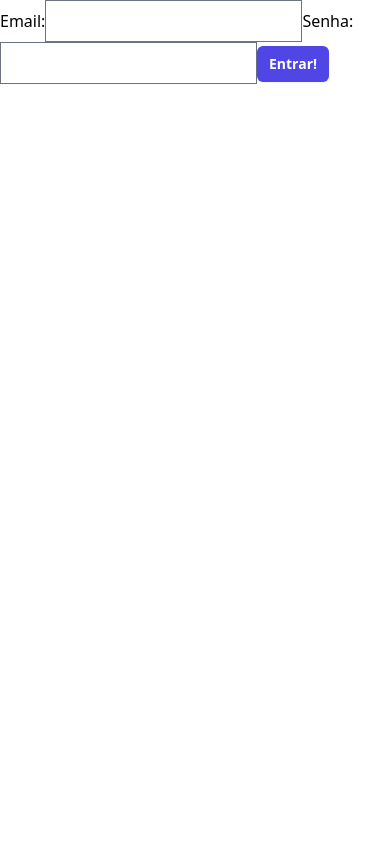
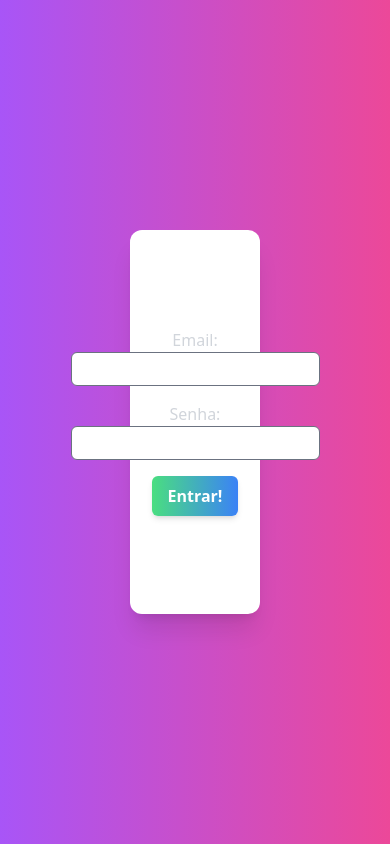
Before and after one commit to pkamibayashi/TierDown-React, a React (Vite) app: page /login in a window 390 px wide. Built offline with nearby package versions, Linux system fonts and the light colour scheme.

Commit message:
home style done

```diff
--- a/package.json
+++ b/package.json
@@ -11,7 +11,6 @@
   "dependencies": {
     "@heroicons/react": "^2.0.16",
     "@tailwindcss/forms": "^0.5.3",
-    "@tailwindcss/typography": "^0.5.9",
     "axios": "^1.3.4",
     "react": "^18.2.0",
     "react-dom": "^18.2.0",
@@ -19,6 +18,7 @@
     "react-type-animation": "^2.1.2"
   },
   "devDependencies": {
+    "@tailwindcss/typography": "^0.5.9",
     "@types/react": "^18.0.27",
     "@types/react-dom": "^18.0.10",
     "@vitejs/plugin-react": "^3.1.0",
--- a/src/pages/Home/index.jsx
+++ b/src/pages/Home/index.jsx
@@ -1,31 +1,35 @@
-import { HomeIcon } from '@heroicons/react/24/solid';
-import { TypeAnimation } from 'react-type-animation';
-import { Link } from 'react-router-dom';
+import { HomeIcon } from "@heroicons/react/24/solid";
+import { TypeAnimation } from "react-type-animation";
+import { Link } from "react-router-dom";
 
 export function Home() {
   return (
-    <div className=" h-screen flex flex-row px-20  bg-gradient-to-r from-violet-500 to-fuchsia-500">
-      <div className="text-6xl flex flex-col items-center justify-center w-2/4 px-1 gap-y-20 space-y-40 p-10 md: hidden ">
-        <h1 className="italic text-white	font-semibold">
-          Bem vindo ao TearDown Tracker!{' '}
+    <div className="h-screen flex flex-row px-20  bg-gradient-to-r from-purple-500 to-pink-500 ">
+      <div className="text-6xl flex flex-col items-center justify-center w-2/4 px-8 gap-y-20 space-y-40 p-10">
+        <div className="drop-shadow-lg before:block before:absolute before:-inset-1 before:-skew-y-3 before:bg-pink-500 relative inline-block">
+          <h1 className=" text-slate-300 font-medium   drop-shadow-lg text-white	relative   md:block hidden">
+            Bem vindo ao TearDown Tracker!{" "}
           </h1>
+        </div>
+        <div className="md:block hidden ">
           <TypeAnimation
-          className="text-gray-300 italic drop-shadow-lg "
-          sequence={['Uma Ferramenta Lenovo.', 10000, '']}
+            className="text-gray-300 italic drop-shadow-lg"
+            sequence={["Uma Ferramenta Lenovo.", 10000, ""]}
             speed={20}
             wrapper="h2"
             repeat={Infinity}
           />
         </div>
+      </div>
 
-      <div className="flex items-center justify-center w-2/4 flex-col gap-14 md:  flex justify-center	items-center">
+      <div className="flex items-center justify-center w-2/4 flex-col gap-14 md:flex mr-16">
         <Link to="/login">
-          <button className=" bg-indigo-500 px-4 py-8 w-80 text-3xl text-gray-300 italic rounded-lg drop-shadow-md hover:bg-indigo-600 font-semibold">
+          <button className="px-4 py-8 w-80 text-3xl text-gray-300 font-black italic rounded-lg drop-shadow-lg bg-gradient-to-r from-green-400 to-blue-500  hover:from-pink-500 hover:to-yellow-500 ... font-semibold">
             Fazer Login
           </button>
         </Link>
         <Link to="/signup">
-          <button className=" bg-indigo-500 px-4  py-8 w-80 text-3xl text-gray-300 italic rounded-lg drop-shadow-md hover:bg-indigo-600 font-semibold">
+          <button className="px-4 py-8 w-80 text-3xl text-gray-300 font-black italic rounded-lg drop-shadow-lg d bg-gradient-to-r from-green-400 to-blue-500  hover:from-pink-500 hover:to-yellow-500 ... font-semibold">
             Criar uma conta
           </button>
         </Link>
--- a/src/pages/Login/index.jsx
+++ b/src/pages/Login/index.jsx
@@ -33,31 +33,37 @@
   }
 
   return (
-    <form onSubmit={handleSumit}>
-      <label>Email:</label>
+    <div className="h-screen flex flex-row bg-gradient-to-r from-purple-500 to-pink-500">
+      <div className="flex justify-center w-4/12 h-96 bg-white rounded-xl shadow-xl mx-auto my-auto  p-10 ">
+        <form
+          onSubmit={handleSumit}
+          className="flex flex-col items-center justify-center"
+        >
+          <label className="text-gray-300 font-medium">Email:</label>
           <input
             type="email"
             name="email"
             value={form.email}
             onChange={handleChange}
+            className="border rounded-md px-2 py-1 mb-4 focus:outline-none focus:ring-2 focus:ring-purple-600 focus:border-transparent"
           />
-      <label>Senha:</label>
+          <label className="text-gray-300 font-medium">Senha:</label>
           <input
             type="password"
             name="password"
             value={form.password}
             onChange={handleChange}
+            className="border rounded-md px-2 py-1 mb-4 focus:outline-none focus:ring-2 focus:ring-purple-600 focus:border-transparent"
           />
 
           <button
             type="submit"
-        className="rounded-md bg-indigo-600 py-2 px-3 text-sm font-semibold
-      text-white shadow-sm hover:bg-indigo-500 focus-visible:outline
-      focus-visible:outline-2 focus-visible:outline-offset-2
-      focus-visible:outline-indigo-600"
+            className="bg-gradient-to-r from-green-400 to-blue-500 hover:from-pink-500 hover:to-yellow-500 text-white font-semibold py-2 px-4 rounded-md shadow-md focus:outline-none focus:ring-2 focus:ring-purple-600 focus:ring-opacity-50"
           >
             Entrar!
           </button>
         </form>
+      </div>
+    </div>
   );
 }
```
Also changed, not shown: 1 other file (tests, documents, lock files or other folders). Lines whose indentation alone changed are shown as unchanged.
